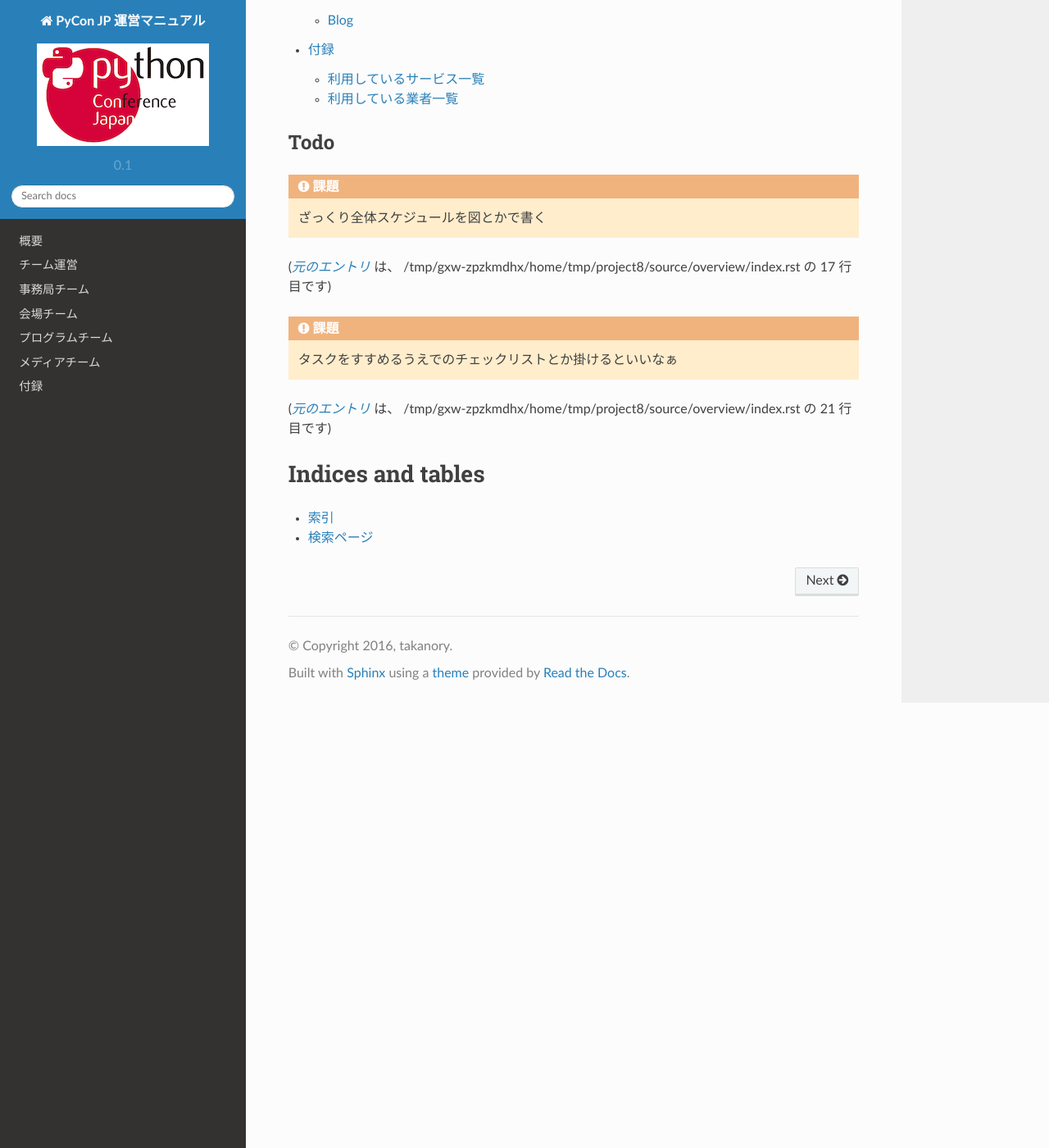
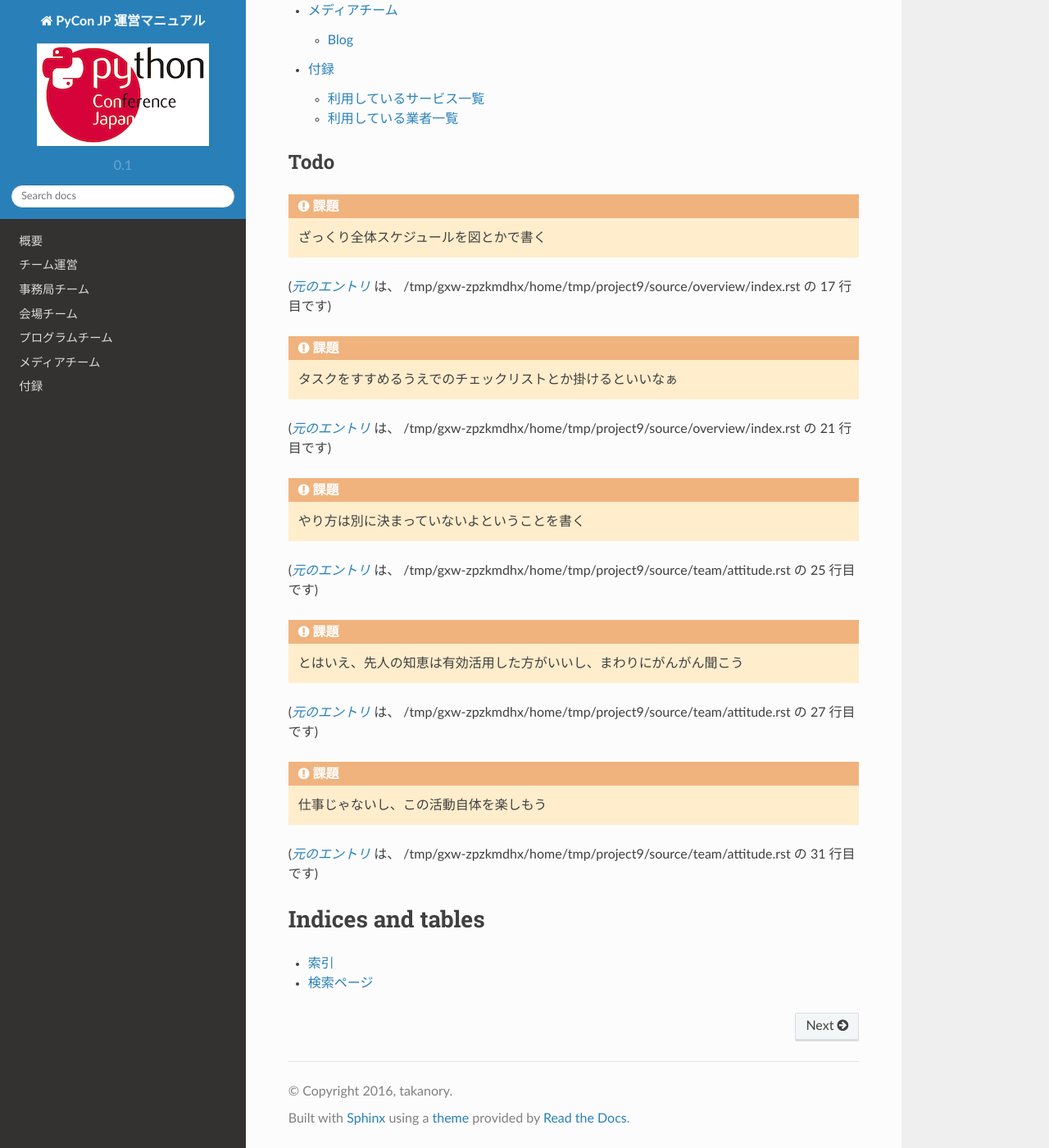
Before and after one commit to pyconjp/manual, a Sphinx documentation site: the page built from source/index.rst, in a window 1280 px wide and 1400 px high, scrolled down 815 px. Shown: the whole window at 82% size. Built offline with Sphinx 7.4.7 and the Read the Docs theme 2.0.0, drawn with Linux system fonts in a browser that asks for light colours.

Commit message:
ISSHA-188 add attitude of staff page

```diff
--- /dev/null
+++ b/source/team/attitude.rst
@@ -0,0 +1,31 @@
+.. _attitude:
+
+==================
+ スタッフの心構え
+==================
+PyCon JP としての私が考えている、スタッフとしての意識の持ち方について書きます。
+これは私個人の考えであり、強制するものではないです。
+
+できる範囲でやろう
+==================
+スタッフ活動以外になんらかの本業がある人がほとんどだと思います。
+ときには本業が忙しくなって、スタッフ活動ができなくなるときもあると思います。
+そのときは遠慮なく本業を優先してください。
+
+ただし、他のスタッフに迷惑をかけないためにも、以下のようにしてくれるとありがたいです。
+
+- 本業など別な理由で動けなくなることを他のスタッフに伝えてください。だまって音信不通にならないでください。
+- 戻ってこれそうな目処がわかっていれば教えて下さい。
+- 途中まで進んでいるものをほかの人が引き継げるようにアウトプットを残してください。
+
+  - 常に JIRA に状況を書きながら進めていくと、お互いに引き継ぎがしやすいです。
+
+やりかたは自由
+==============
+.. todo:: やり方は別に決まっていないよということを書く
+
+.. todo:: とはいえ、先人の知恵は有効活用した方がいいし、まわりにがんがん聞こう
+
+スタッフ活動を楽しもう
+======================
+.. todo:: 仕事じゃないし、この活動自体を楽しもう
--- a/source/team/index.rst
+++ b/source/team/index.rst
@@ -8,6 +8,7 @@
 
    environment
    guidance
+   attitude
    tips
    recruiting
    workday
```
